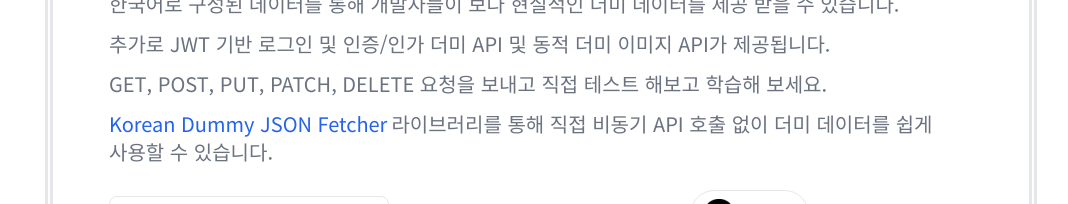
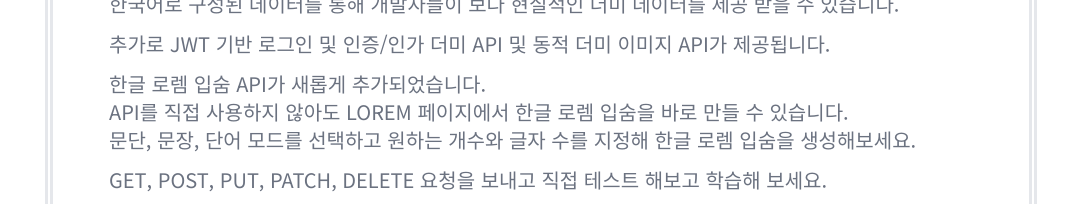
Before and after one commit to NamJongtae/koreanDummyJSON, a Next.js app: page / in a window 1280 px wide. Shown: the part 386-590 px from the top of the page, without its empty margins (99-1167 px from the left). Built offline with nearby package versions, Linux system fonts and the light colour scheme; no server answers.

Commit message:
Fix: HomeIntroDescription 컴포넌트 한글 로렘 입숨 기능 설명 추가

```diff
--- a/src/components/home/home-intro/home-intro-description.tsx
+++ b/src/components/home/home-intro/home-intro-description.tsx
@@ -22,6 +22,11 @@ export default function HomeIntroDescription() {
         추가로 JWT 기반 로그인 및 인증/인가 더미 API 및 동적 더미 이미지 API가
         제공됩니다.
       </p>
+      <p className="text-base sm:text-lg md:text-xl mb-3 text-gray-500 whitespace-pre-line">
+        {
+          "한글 로렘 입숨 API가 새롭게 추가되었습니다.\nAPI를 직접 사용하지 않아도 LOREM 페이지에서 한글 로렘 입숨을 바로 만들 수 있습니다.\n문단, 문장, 단어 모드를 선택하고 원하는 개수와 글자 수를 지정해 한글 로렘 입숨을 생성해보세요."
+        }
+      </p>
       <p className="text-base sm:text-lg md:text-xl mb-3 text-gray-500">
         GET, POST, PUT, PATCH, DELETE 요청을 보내고 직접 테스트 해보고 학습해
         보세요.
```
